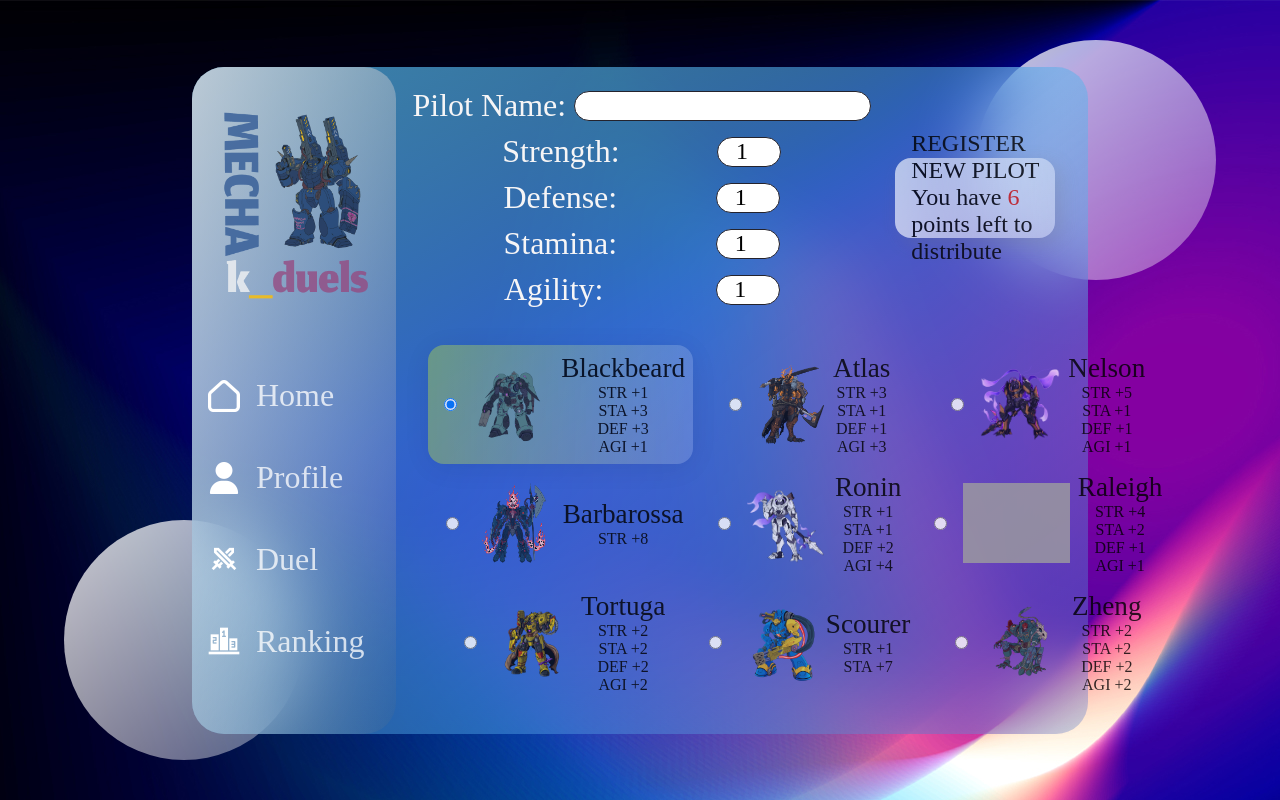
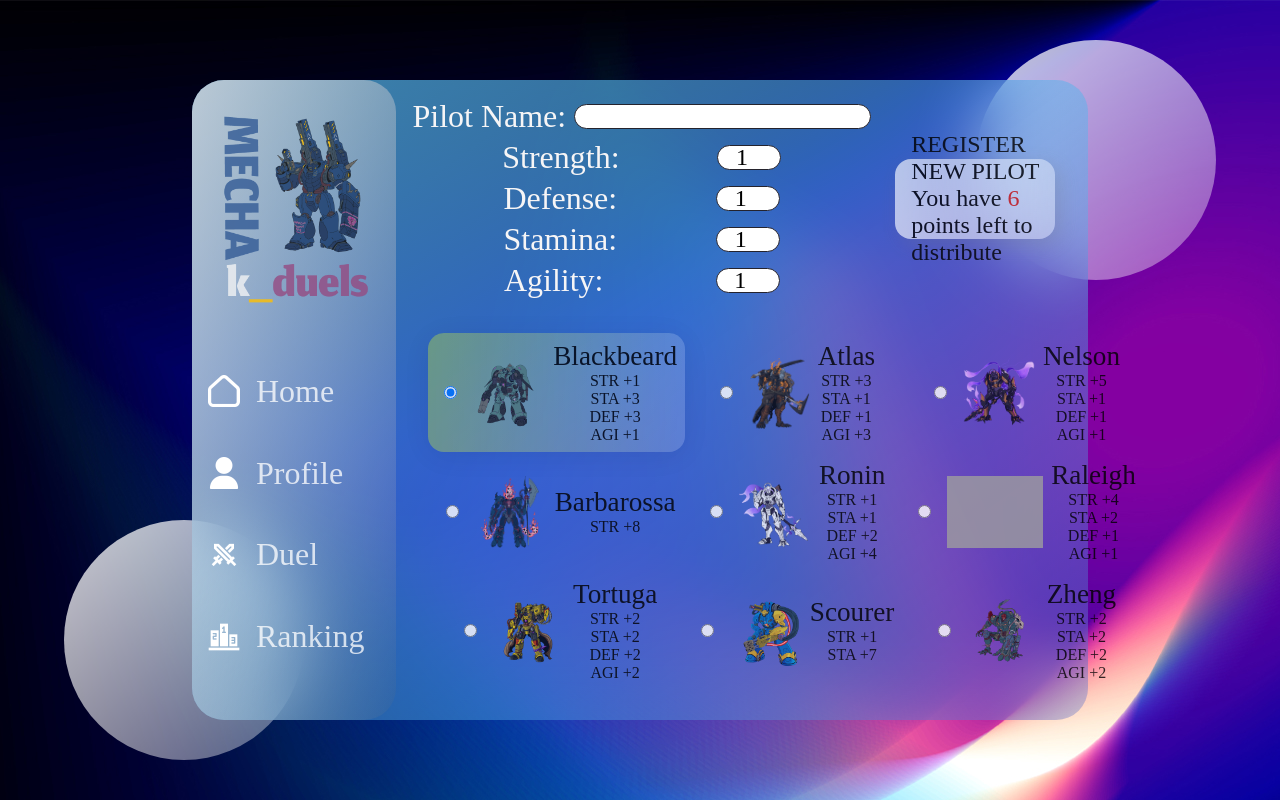
Before and after one commit to cymmGithub/MECHA-k_duels, a website with bundled scripts: page public/html/pilot-configurator.html in a window 1280 px wide. Built offline with nearby package versions, Linux system fonts and the light colour scheme; grey boxes are pictures that could not be loaded; files whose address does not match are found by name; a web font is replaced by a local one.

Commit message:
styling duel/profile container so app wrapper keep the same size on all pages

```diff
--- a/public/css/style.css
+++ b/public/css/style.css
@@ -138,7 +138,7 @@ input {
     align-items: center;
     text-align: center;
     border: 1px solid #24232d;
-    height: 30px;
+    height: 25px;
     margin: 0.5rem;
     border-radius: 999px;
     font-size: 1.5rem;
@@ -382,13 +382,13 @@ li {
     grid-template-columns: 1fr 1fr 1fr;
     justify-content: center;
     flex-direction: row;
-    margin: 1rem 2rem 2rem 2rem;
+    margin: 1rem 2rem 1rem 2rem;
     opacity: 0.8;
 
 }
 
 .radio-image {
-    height: 5rem;
+    height: 4.5rem;
     width: auto;
 }
 
@@ -578,7 +578,7 @@ input[type="radio"] {
     font-size: 2rem;
     border-radius: 1rem;
     padding: 2rem;
-    margin: 3rem 3rem 1rem 3rem;
+    margin: 1.4rem 2.5rem 1rem 2.5rem;
     box-shadow: 6px 6px 20px rgba(122, 122, 122, 0.302);
     opacity: 1
 }
```
